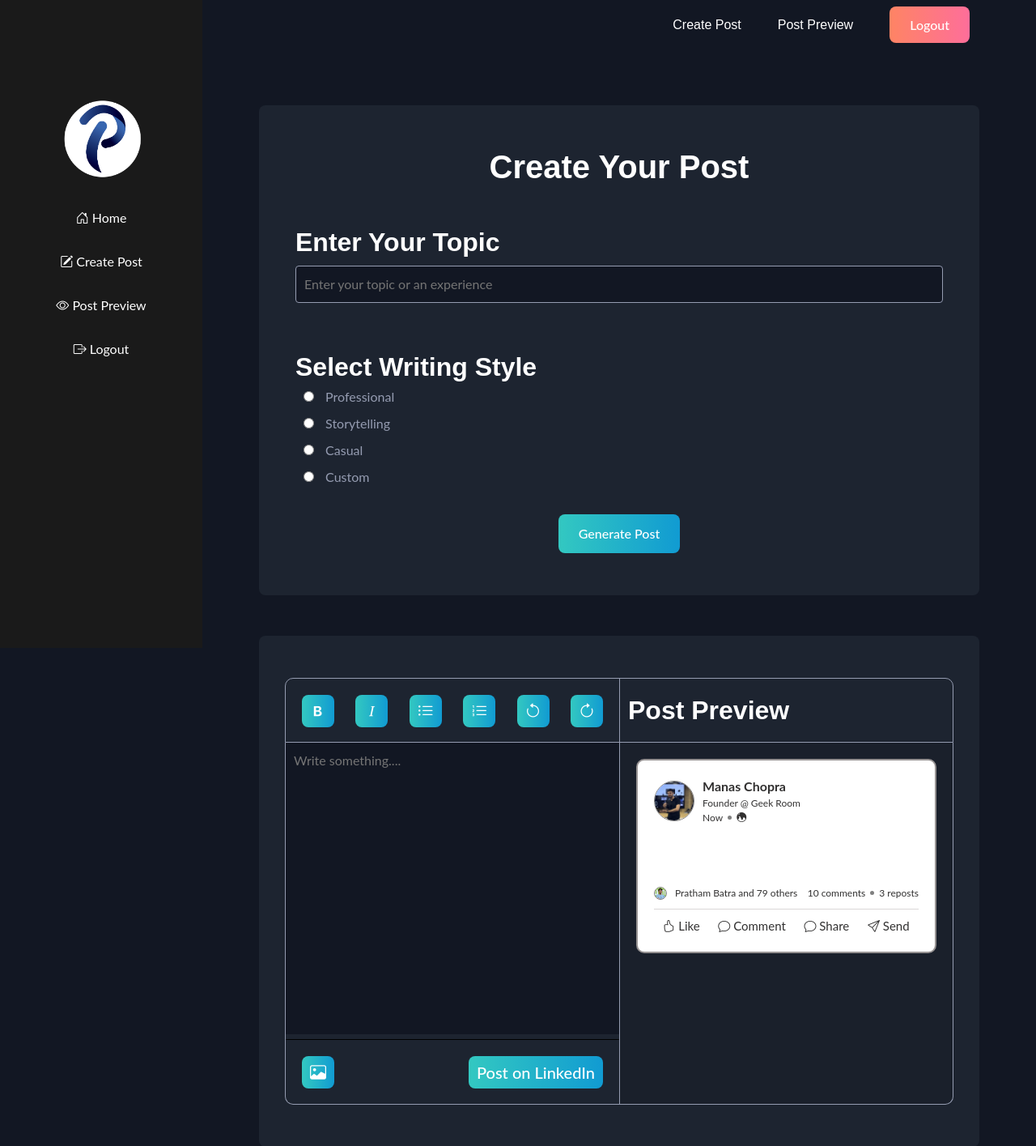
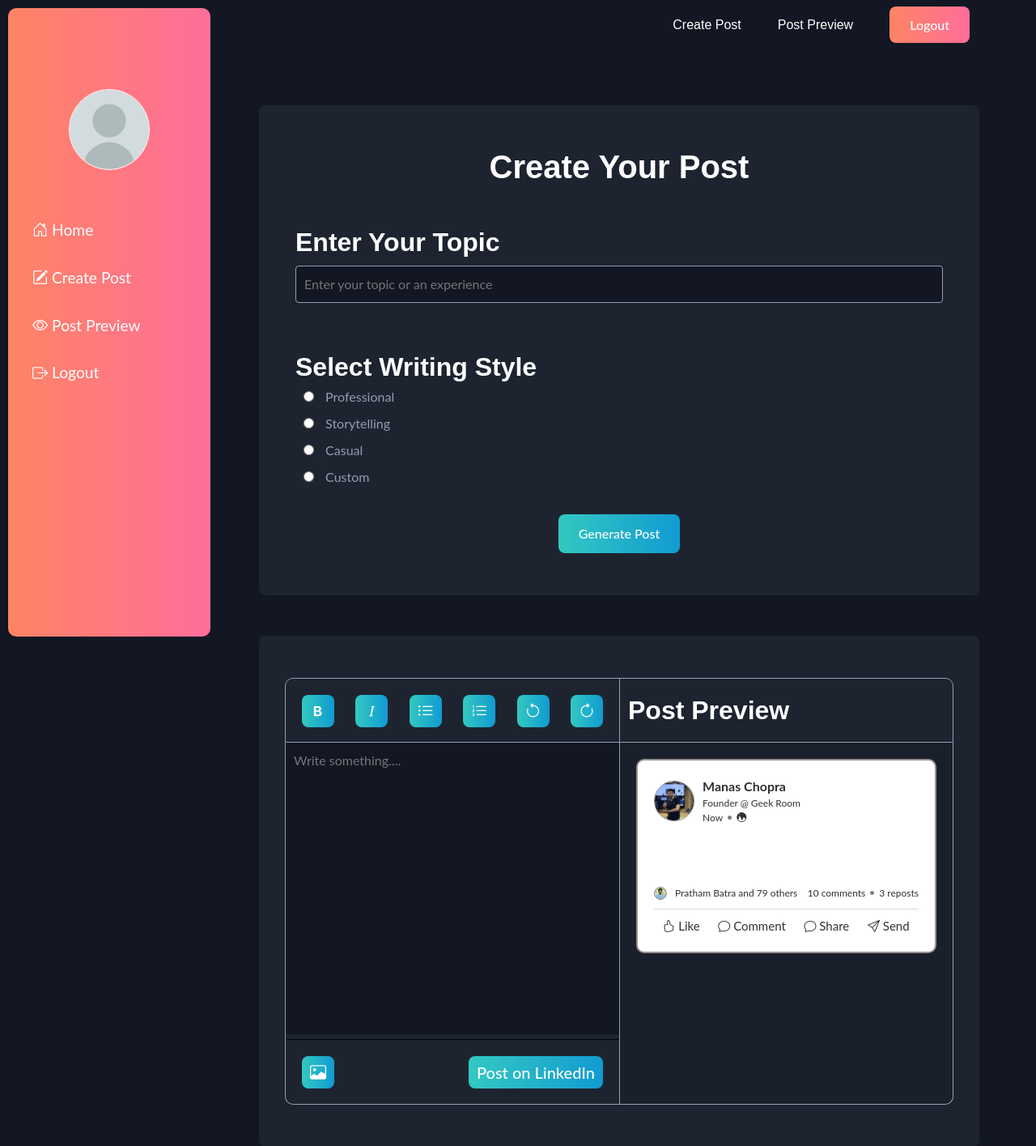
Before and after one commit to uditbhatia26/Postify, a Flask app: page /dashboard in a window 1280 px wide. Shown: the top 1415 px of the page at 81% size. Run offline with Flask 3, Linux system fonts and the light colour scheme; the visitor is signed in with stand-in values (Sample User, id 1); some libraries are stand-ins or nearby versions.

Commit message:
Updated UI of sidebar

```diff
--- a/static/assets/css/styles.css
+++ b/static/assets/css/styles.css
@@ -307,47 +307,64 @@ textarea:focus {
 
 
  /* Sidebar Styles */
- .sidebar {
-  position: fixed;
+
+  .sidebar{
   left: 0;
   top: 0;
   width: 250px;
-  height: 100vh;
-  background-color: #1a1a1a;
-  padding-top: 20px;
+  height: 97vh;
+  position: fixed;
+  display: flex;
+  flex-direction: column;
+  margin: 10px;
+  border-radius: 10px;
+  background: -webkit-gradient(linear, left top, right top, from(#fe8464), color-stop(50%, #fe6e9a), to(#fe8464));
+  background: linear-gradient(to right, #fe8464 0%, #fe6e9a 50%, #fe8464 100%);
+  background-size: 200%;
+  padding-top: 100px;
+  align-content: center;
+  gap: 50px;
   transition: all 0.3s;
 }
 
 .sidebar .logo {
+  display: flex;
+  flex-direction: column;
+  align-items: center;
   text-align: center;
-  margin-bottom: 20px;
-}
-
-.sidebar .logo img {
-  width: 150px;
-}
+  gap: 30px;
+}
+
 
 .sidebar ul {
+  display: flex;
+  flex-direction: column;
+  font-size: 1.2rem;
   list-style: none;
-  padding: 0;
+  align-items: start;
+  padding: 0 20px;
   margin: 0;
+  gap: 10px;
 }
 
 .sidebar ul li {
-  padding: 15px;
-  text-align: center;
+  text-align: left;
 }
 
 .sidebar ul li a {
+  padding: 10px;
+  width: 200px;
   color: white;
   text-decoration: none;
   display: block;
   transition: 0.3s;
+  border-radius: 8px;
 }
 
 .sidebar ul li a:hover {
-  background-color: #333;
+  background-color: #ffffff2f;
   border-radius: 5px;
+  transition: 0.5ms;
 }
 
 .sidebar-toggle {
@@ -373,6 +390,7 @@ textarea:focus {
     cursor: pointer;
   }
 }
+
 
 
 /* style.css */
--- a/templates/dashboard.html
+++ b/templates/dashboard.html
@@ -17,11 +17,11 @@
     <!-- Sidebar -->
     <button class="sidebar-toggle" onclick="toggleSidebar()"><i class="bi bi-list"></i></button>
     <div class="sidebar " id="sidebar">
-    <div class="logo"><br><br><br><br>
+      <div class="logo">
           {% if user and user.profile_picture %}
-            <img src="{{ user.profile_picture }}" alt="Profile Picture" style="width: 100px; height: 100px; border-radius: 50%;">
+              <img src="{{ user.profile_picture }}" alt="Profile Picture" style="width: 100px; height: 100px; border-radius: 50%; border: 1.5px solid white;">
           {% else %}
-            <img src="../static/assets/images/logo/postify-logo-03-01.png" alt="Postify Logo">
+              <img src="../static/assets/images/logo/134996379_da7ed7b0-5f66-4f97-a610-51100d3b9fd2.jpg" alt="Empty picture" style="width: 100px; height: 100px; border-radius: 50%; border: 1.5px solid white;">
           {% endif %}
 
           <!-- Display User Name -->
```
Also changed, not shown: static/assets/images/logo/134996379_da7ed7b0-5f66-4f97-a610-51100d3b9fd2.jpg (added). Lines whose indentation alone changed are shown as unchanged.
